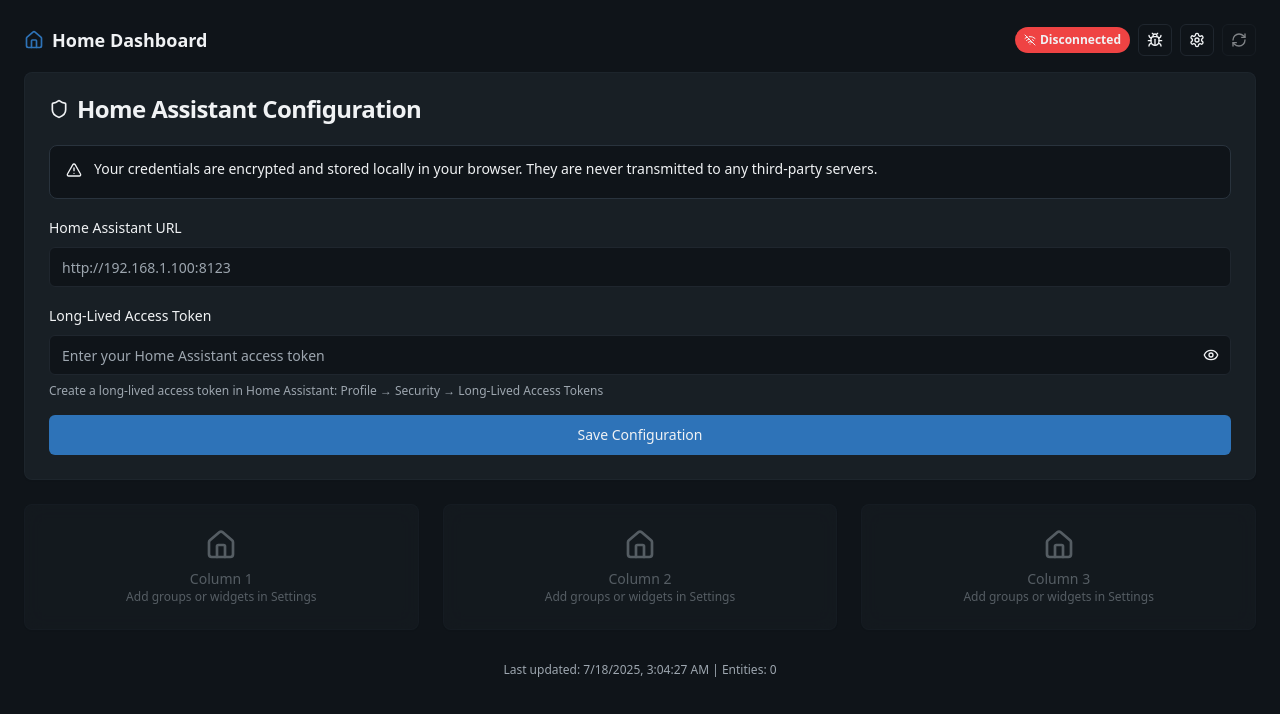
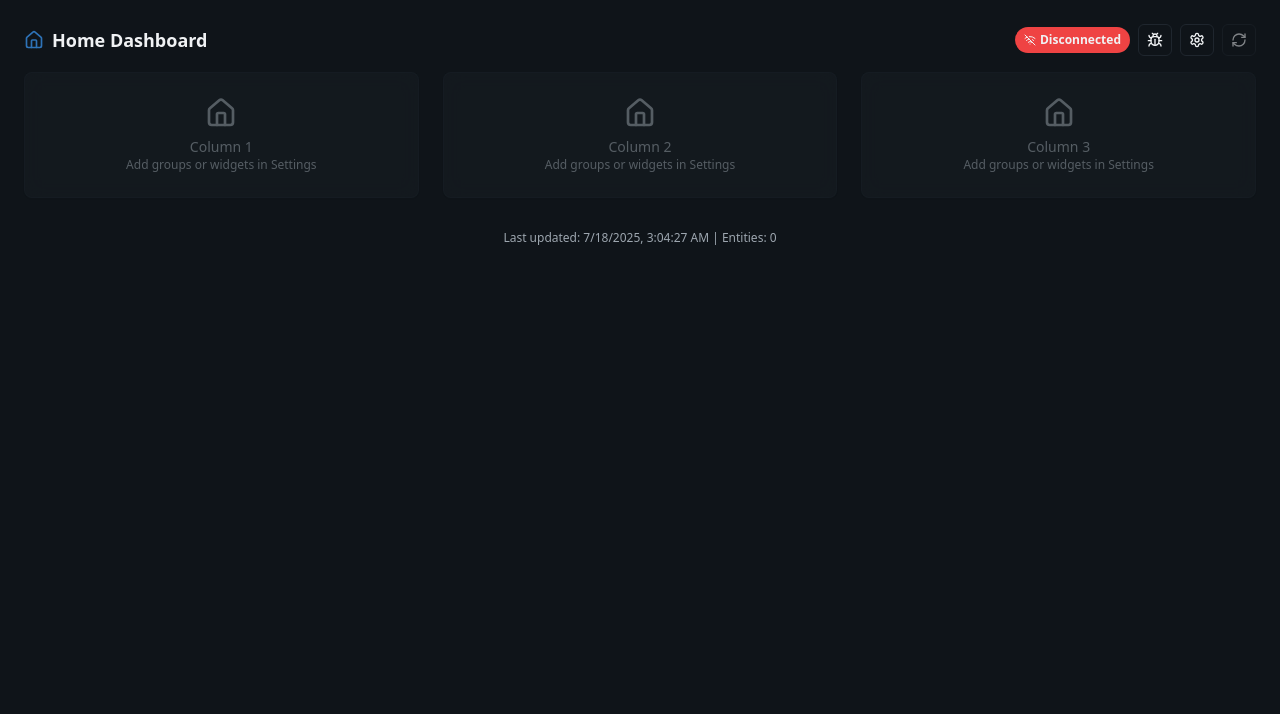
Before and after one commit to masterloucks/smart-home-mosaic-view, a React (Vite) app: page / in a window 1280 px wide. Shown: the top 714 px of the page. Built offline with nearby package versions, Linux system fonts and the light colour scheme.

Commit message:
Move component to settings page
Move a component from the dashboard to a settings page, as previously discussed.

```diff
--- a/src/pages/Index.tsx
+++ b/src/pages/Index.tsx
@@ -5,8 +5,6 @@ import { useEntityConfig } from '@/hooks/useEntityConfig';
 import { useLayoutConfig } from '@/hooks/useLayoutConfig';
 import { useGroupConfig } from '@/hooks/useGroupConfig';
 import { DeviceGroup } from '@/components/DeviceGroup';
-import { SecurityConfig } from '@/components/SecurityConfig';
-import { EntityFilterConfig } from '@/components/EntityFilterConfig';
 import { Card, CardContent, CardHeader, CardTitle } from '@/components/ui/card';
 import { Badge } from '@/components/ui/badge';
 import { Button } from '@/components/ui/button';
@@ -308,18 +306,6 @@ const Index = () => {
         </div>
       </div>
 
-      {/* Security Configuration */}
-      {!isConfigured && (
-        <div className="mb-6">
-          <SecurityConfig onConfigSaved={setConfig} isConnected={isConnected} />
-        </div>
-      )}
-
-      {isConfigured && !isConnected && (
-        <div className="mb-6">
-          <SecurityConfig onConfigSaved={setConfig} isConnected={isConnected} />
-        </div>
-      )}
 
       {/* Main Grid Layout - Dynamic Columns */}
       <div
```
